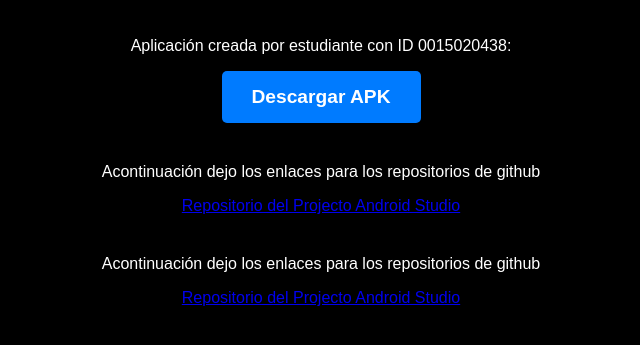
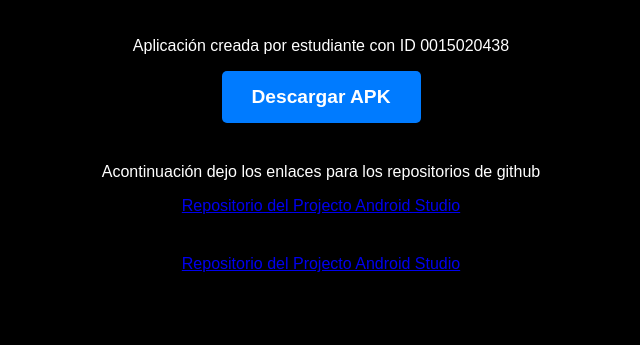
Before and after one commit to erlyn-xz1/SubeYDescarga, a plain HTML site: page index.html in a window 1280 px wide. Shown: the part 61-406 px from the top of the page, without its empty margins (319-959 px from the left). Drawn offline with Linux system fonts and the light colour scheme.

Commit message:
Conficuación de los enlaces

```diff
--- a/index.html
+++ b/index.html
@@ -9,13 +9,12 @@
 <body>
     <h1>Trabajo Entregable</h1>
 
-    <p>Aplicación creada por estudiante con ID 0015020438:</p>
+    <p>Aplicación creada por estudiante con ID 0015020438</p>
     <a href="./app-release.apk" class="download-button" download="mi_aplicacion.apk">Descargar APK</a>
 
     <p>Acontinuación dejo los enlaces para los repositorios de github</p>
     <a href="https://github.com/erlyn-xz1/TB4.git">Repositorio del Projecto Android Studio</a>
-
-    <p>Acontinuación dejo los enlaces para los repositorios de github</p>
+    <p></p>
     <a href="https://github.com/erlyn-xz1/TB4.git">Repositorio del Projecto Android Studio</a>
 
 </body>
```
